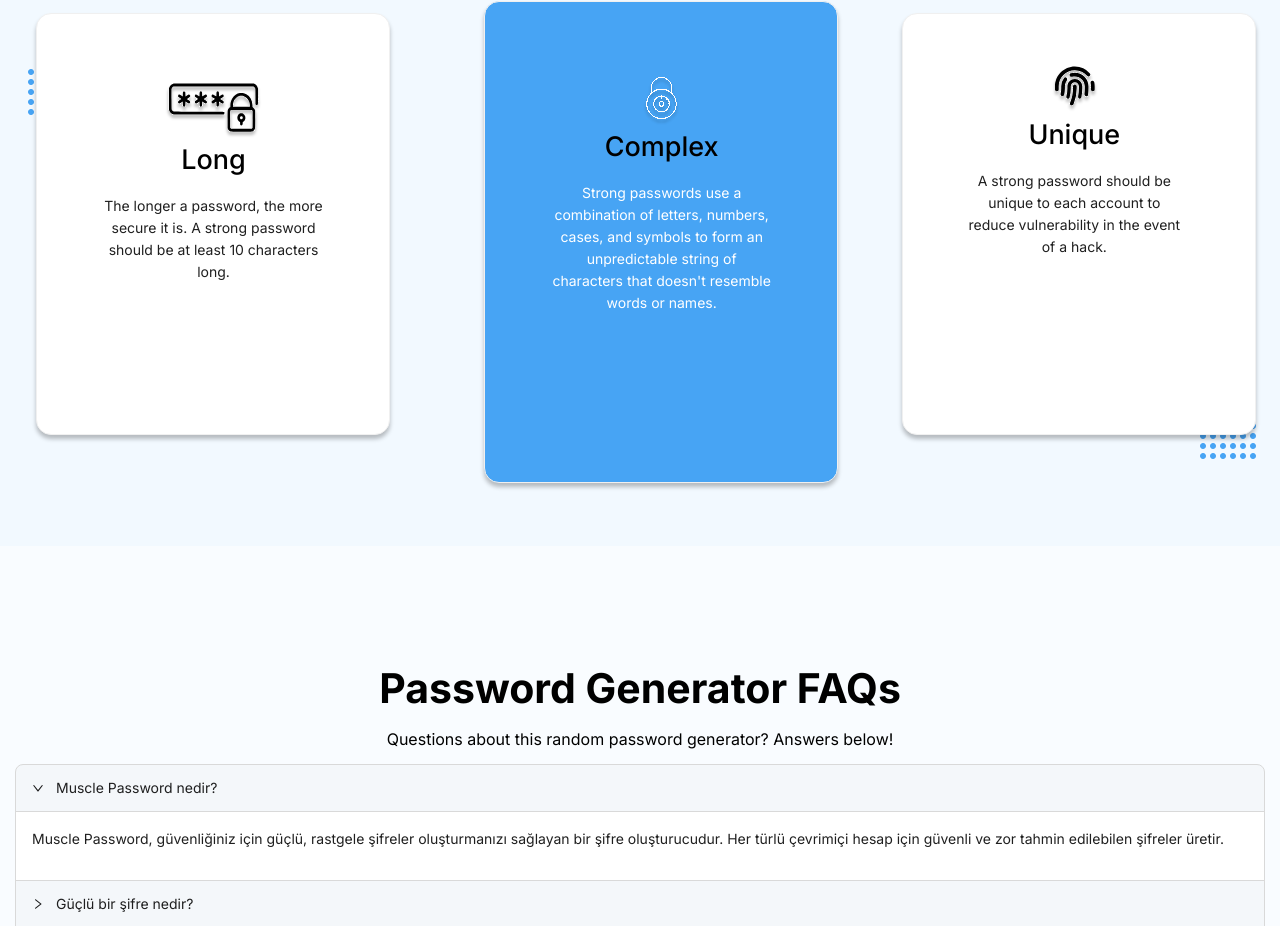
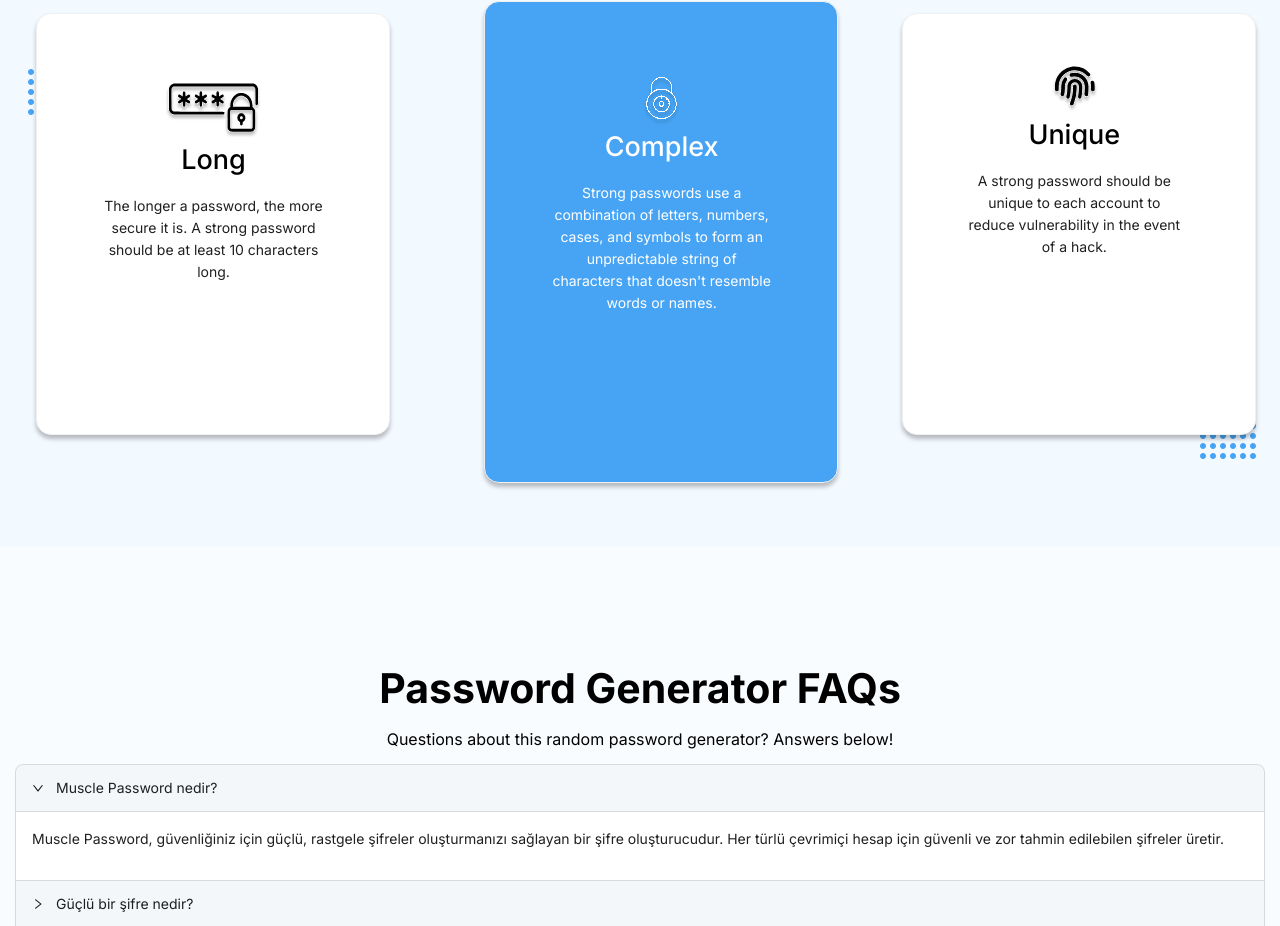
Before and after one commit to musclepassword/musclepassword, a Next.js app: page / in a window 1280 px wide. Shown: the part 1035-1961 px from the top of the page. Built offline with nearby package versions, Linux system fonts and the light colour scheme.

Commit message:
Update index.js

```diff
--- a/src/components/About/index.js
+++ b/src/components/About/index.js
@@ -59,7 +59,7 @@ export default function AboutSection() {
                                 width={105}
                                 height={56}
                             />
-                            <h4>{t("Complex")}</h4>
+                            <h4 style={{ color: "#fff" }}>{t("Complex")}</h4>
                             <p>Strong passwords use a combination of letters, numbers, cases, and symbols to form an unpredictable string of characters that doesn't resemble words or names.</p>
                         </Card>
                     </Col>
```
